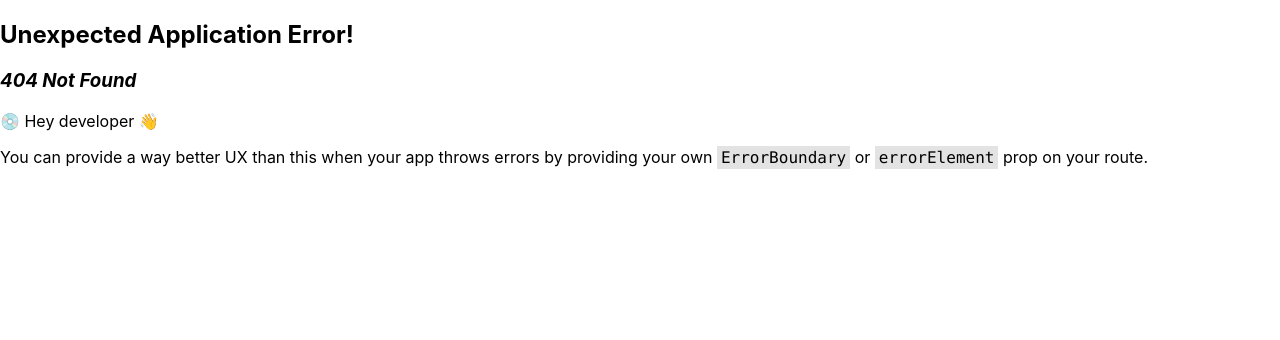
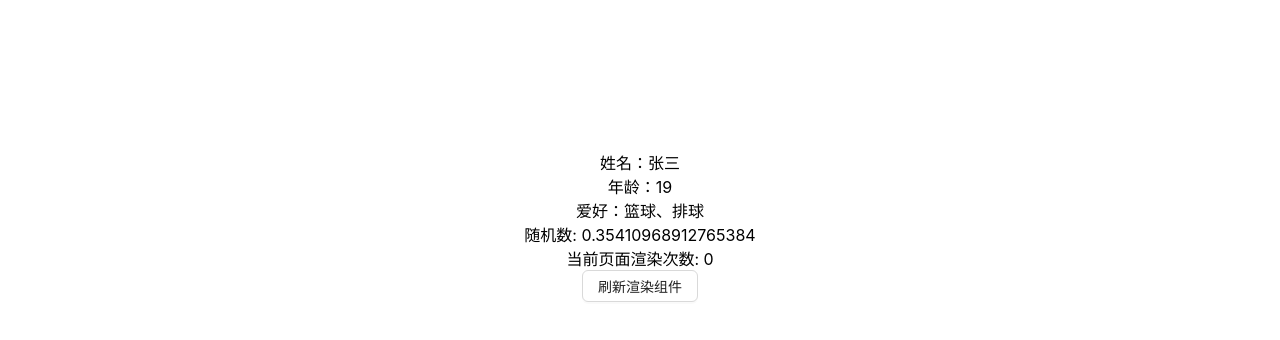
Before and after one commit to enson0131/teacher-react-demo, a React (Create React App) app: page /LearnReactOptimize in a window 1280 px wide. Before the commit this address had no page. Shown: the top 340 px of the page. Built offline with nearby package versions, Linux system fonts and the light colour scheme.

Commit message:
feat: ✨ 更新教案

```diff
--- a/package.json
+++ b/package.json
@@ -36,5 +36,8 @@
       "last 1 firefox version",
       "last 1 safari version"
     ]
+  },
+  "devDependencies": {
+    "prettier": "^3.0.3"
   }
 }
--- a/src/components/basic/Button/index.jsx
+++ b/src/components/basic/Button/index.jsx
@@ -1,8 +1,10 @@
-import { Button } from 'antd'
+import React from 'react';
+import { Button } from 'antd';
 
 const BasicButton = (props) => {
-    return <Button {...props}></Button>
-}
+  return <Button {...props}></Button>;
+};
 
-
-export default BasicButton
+export default React.memo(BasicButton, (oldProps, newProps) => {
+  return oldProps === newProps; // true - 不更新 false - 更新
+});
--- /dev/null
+++ b/src/pages/LearnReactOptimize/Case2/index.jsx
@@ -0,0 +1,44 @@
+import React, { useMemo, useCallback } from 'react';
+import { Button } from 'antd';
+import styles from './index.module.css';
+/**
+ * 使用 useMemo 缓存数据，类似于 Vue 的 computed 计算属性
+ * 使用 useCallback 缓存函数
+ * @returns
+ */
+
+const data = {
+  userName: '张三',
+  age: 19,
+  fav: '篮球、排球',
+};
+
+const getUserInfo = () => {
+  return {
+    ...data,
+    random: Math.random(),
+  };
+};
+function Case2() {
+  const [count, setCount] = React.useState(0);
+  const userInfo = useMemo(() => getUserInfo(), []);
+
+  const handleClick = useCallback(() => {
+    setCount(count + 1);
+  }, [count]);
+
+  return (
+    <div className={styles.page}>
+      <div className={styles.content}>
+        <div>姓名：{userInfo.userName}</div>
+        <div>年龄：{userInfo.age}</div>
+        <div>爱好：{userInfo.fav}</div>
+        <div>随机数: {userInfo.random}</div>
+        <div>当前页面渲染次数: {count}</div>
+        <Button onClick={handleClick}>刷新渲染组件</Button>
+      </div>
+    </div>
+  );
+}
+
+export default Case2;
--- /dev/null
+++ b/src/pages/LearnReactOptimize/Case2/index.module.css
@@ -0,0 +1,16 @@
+.page {
+  width: 100vw;
+  height: 100vh;
+  display: flex;
+  justify-content: center;
+  align-items: center;
+}
+
+.content {
+  width: 500px;
+  height: 500px;
+}
+
+div {
+  text-align: center;
+}
--- /dev/null
+++ b/src/pages/LearnReactOptimize/index.jsx
@@ -0,0 +1,12 @@
+import React from 'react';
+import Case2 from './Case2';
+
+function LearnReactOptimize() {
+  return (
+    <div>
+      <Case2 />
+    </div>
+  );
+}
+
+export default LearnReactOptimize;
```
Also changed, not shown: src/index.js (+7 -5 lines), src/pages/LearnReactOptimize/Case1/index.jsx (added, +23 -0 lines), src/pages/LearnReactOptimize/Case3/index.jsx (added, +15 -0 lines), .prettierrc.js (added), 1 other file (tests, documents, lock files or other folders).
